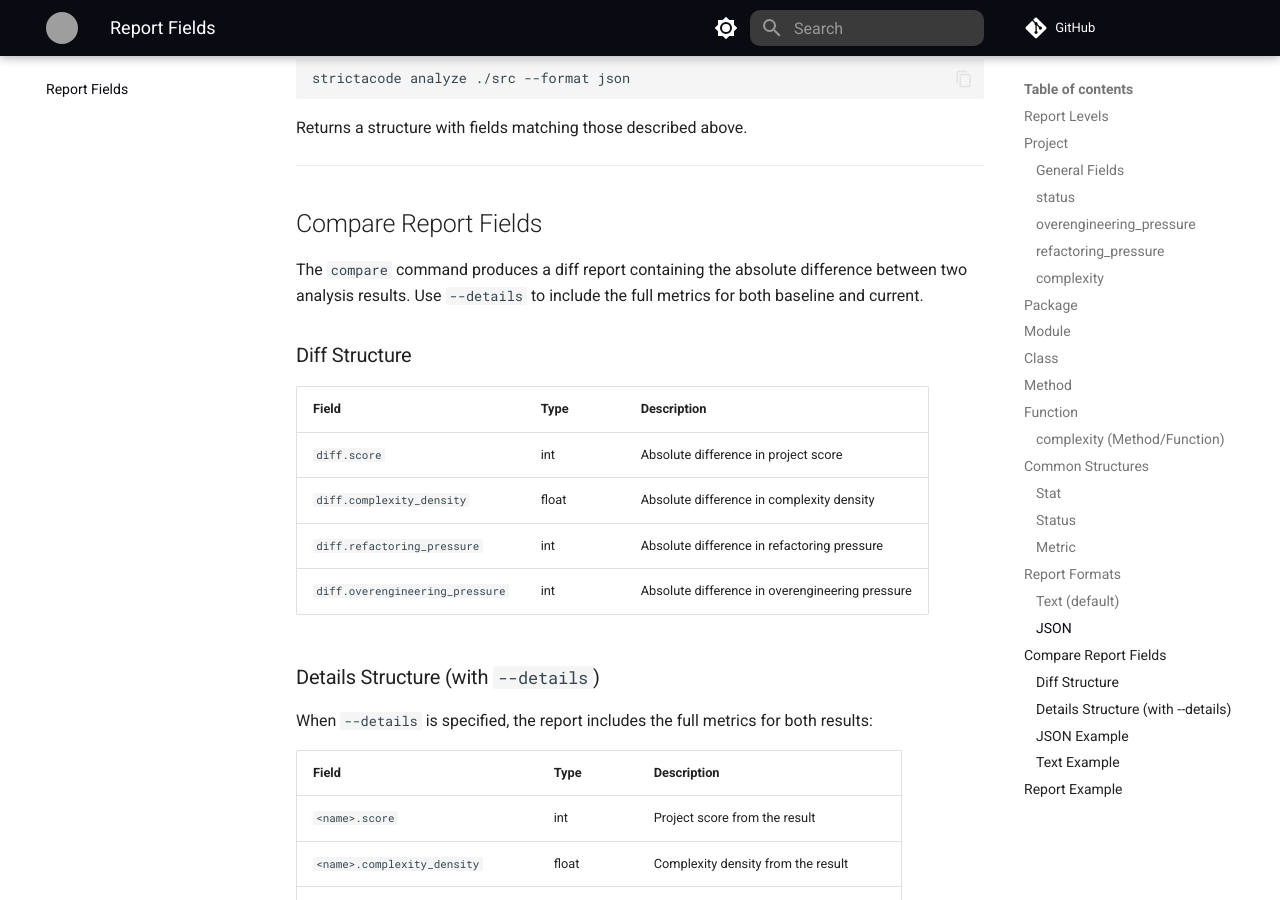
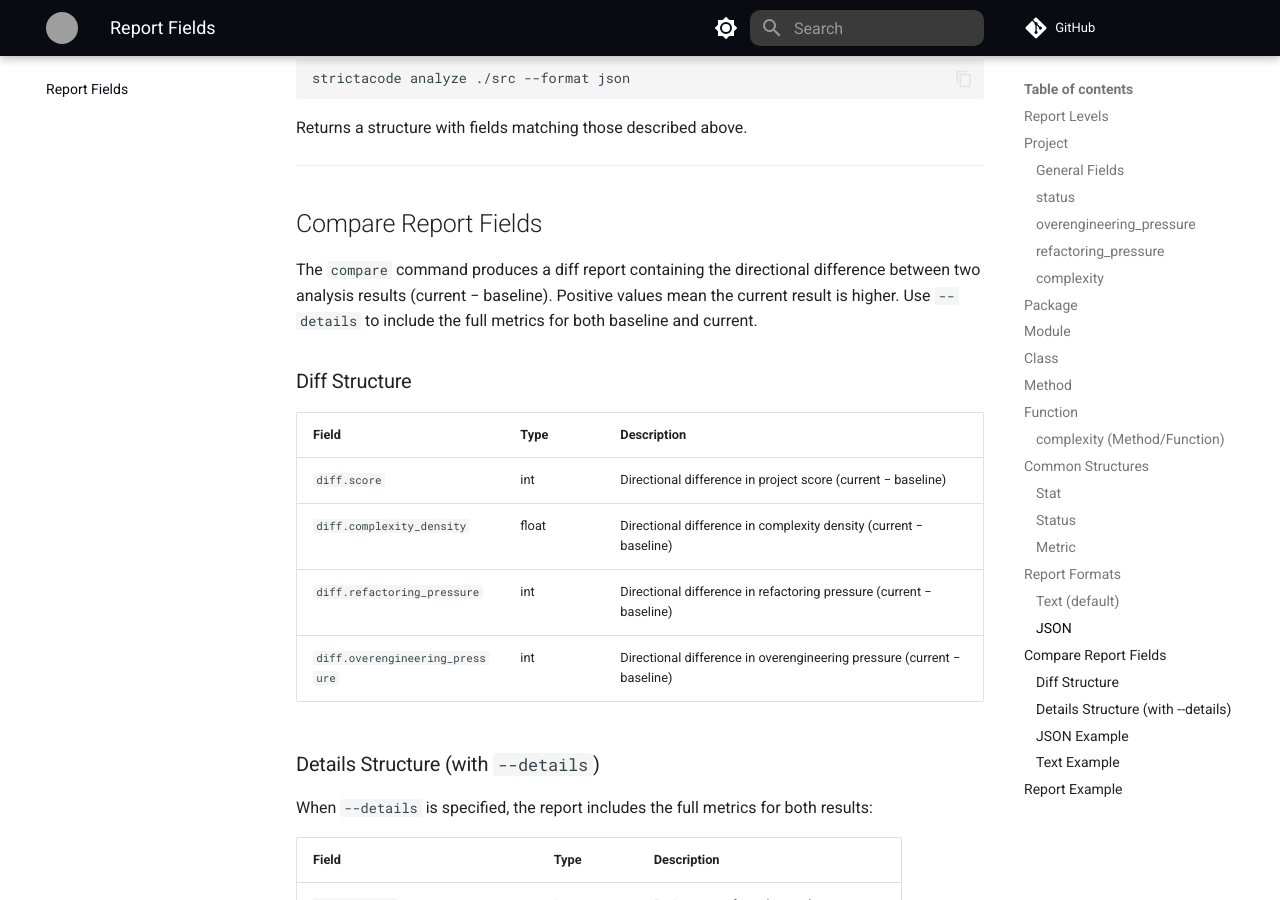
Before and after one commit to qarium/strictacode, an MkDocs documentation site: the page built from docs/report-fields.md, in a window 1280 px wide and 900 px high, scrolled down 8508 px. Built offline with MkDocs 1.6.1 and Material for MkDocs 9.7.7, drawn with Linux system fonts in a browser that asks for light colours; comment, search, counter and statistics services are not loaded; grey boxes are pictures that could not be loaded.

Commit message:
directional difference for compare

```diff
--- a/docs/report-fields.md
+++ b/docs/report-fields.md
@@ -273,16 +273,16 @@ Returns a structure with fields matching those described above.
 
 ## Compare Report Fields
 
-The `compare` command produces a diff report containing the absolute difference between two analysis results. Use `--details` to include the full metrics for both baseline and current.
+The `compare` command produces a diff report containing the directional difference between two analysis results (current − baseline). Positive values mean the current result is higher. Use `--details` to include the full metrics for both baseline and current.
 
 ### Diff Structure
 
 | Field                       | Type   | Description                              |
 |-----------------------------|--------|------------------------------------------|
-| `diff.score`                | int    | Absolute difference in project score     |
-| `diff.complexity_density`   | float  | Absolute difference in complexity density |
-| `diff.refactoring_pressure` | int    | Absolute difference in refactoring pressure |
-| `diff.overengineering_pressure` | int | Absolute difference in overengineering pressure |
+| `diff.score`                | int    | Directional difference in project score (current − baseline)     |
+| `diff.complexity_density`   | float  | Directional difference in complexity density (current − baseline) |
+| `diff.refactoring_pressure` | int    | Directional difference in refactoring pressure (current − baseline) |
+| `diff.overengineering_pressure` | int | Directional difference in overengineering pressure (current − baseline) |
 
 ### Details Structure (with `--details`)
 
```
Also changed, not shown: .qarium/ai/employees/lead.md (+1 -1 lines), docs/examples.md (+1 -1 lines), 6 other files.
